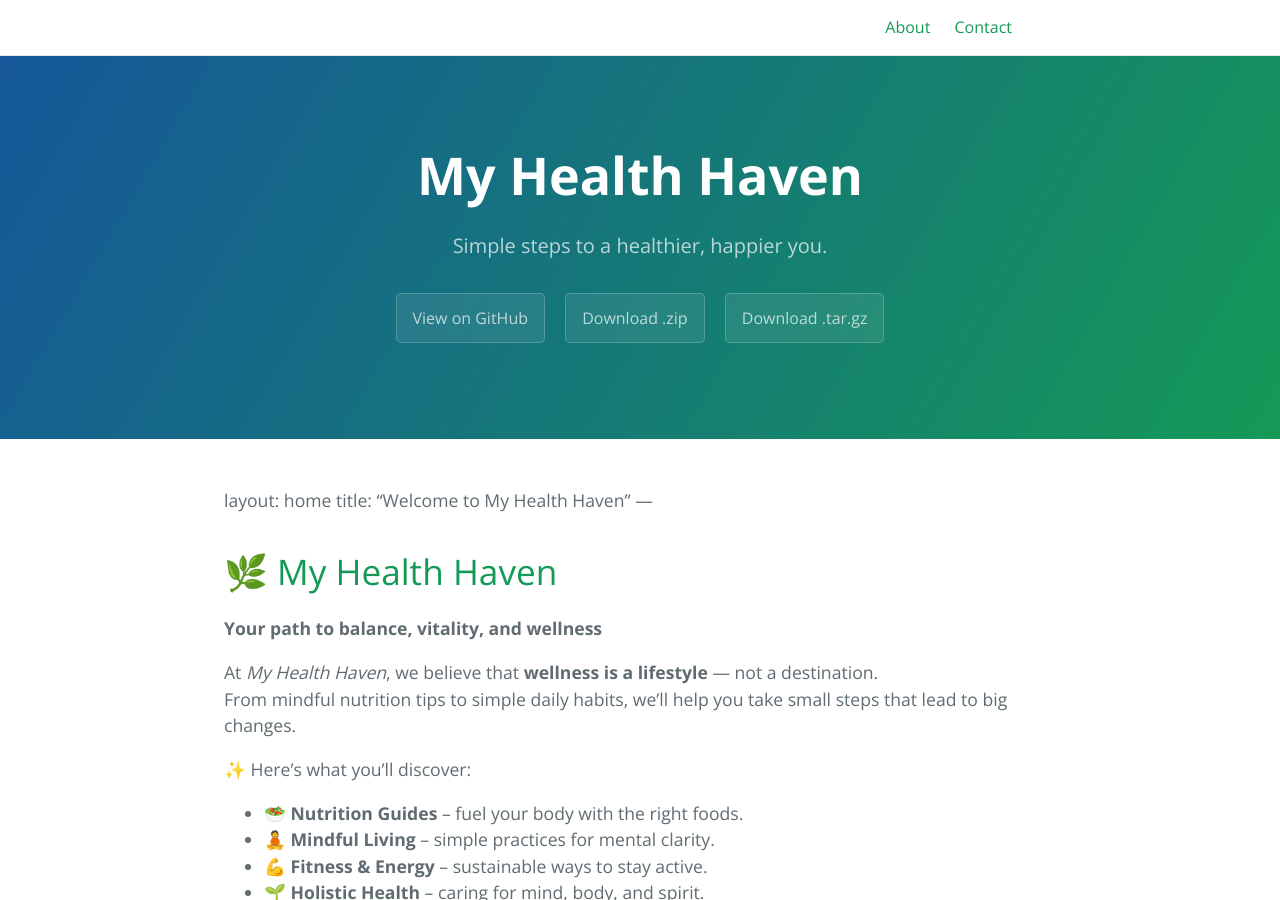
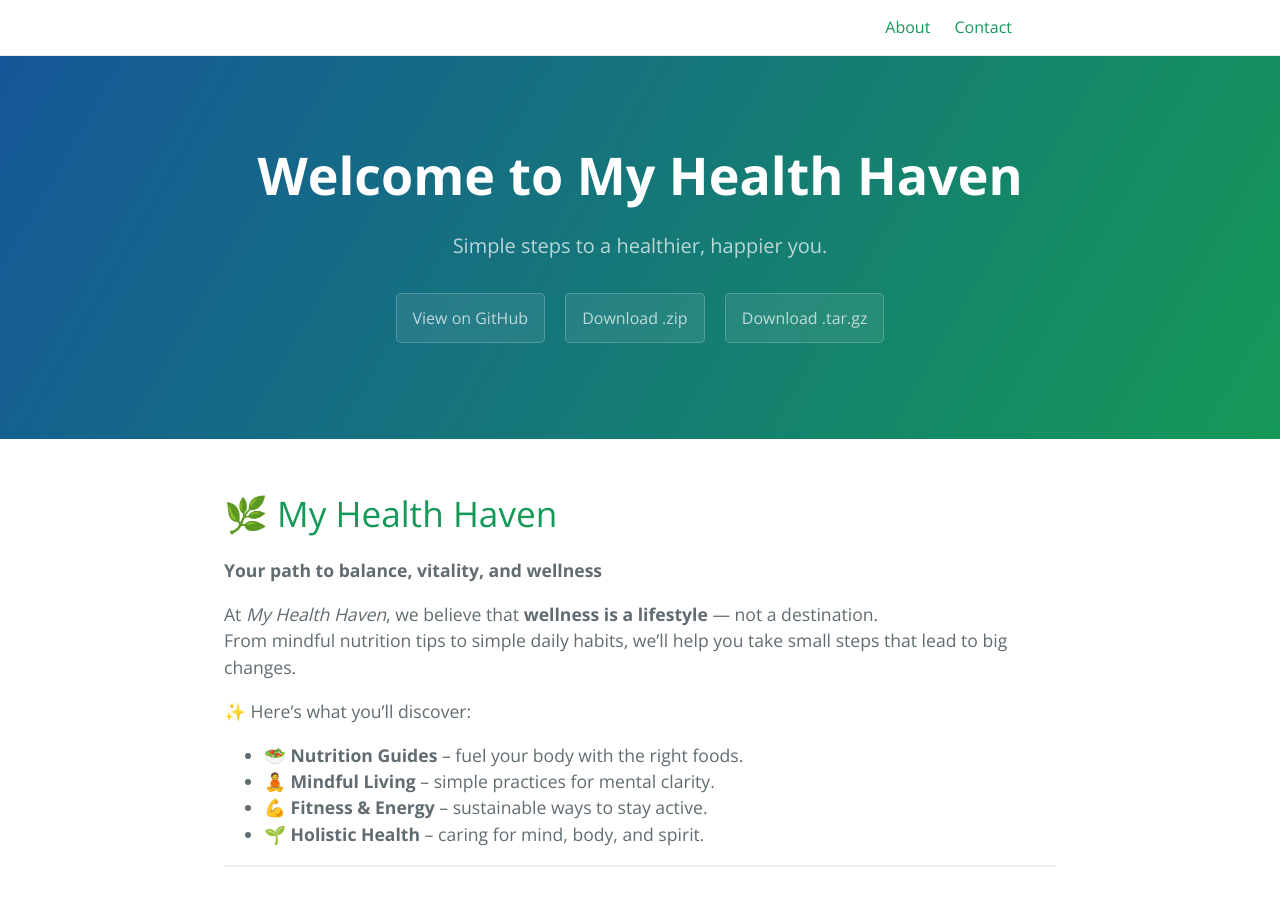
Before and after one commit to ebenezer129dotcom/myhealthhaven.github.io, a Jekyll site: the page built from index.md, in a window 1280 px wide and 900 px high. Built offline with Jekyll 4.4.1, drawn with Linux system fonts in a browser that asks for light colours; our own code applies the rules of GitHub Pages for plain Markdown files; part of the change alters nothing that is shown.

Commit message:
Update index.md

```diff
--- a/index.md
+++ b/index.md
@@ -1,10 +1,3 @@
----
-#
-# Here you can change the text shown in the Home page before the Latest Posts section.
-#
-# Edit cayman-blog's home layout in _layouts instead if you wanna make some changes
-# See: https://jekyllrb.com/docs/themes/#overriding-theme-defaults
-#
 ---
 layout: home
 title: "Welcome to My Health Haven"
```
